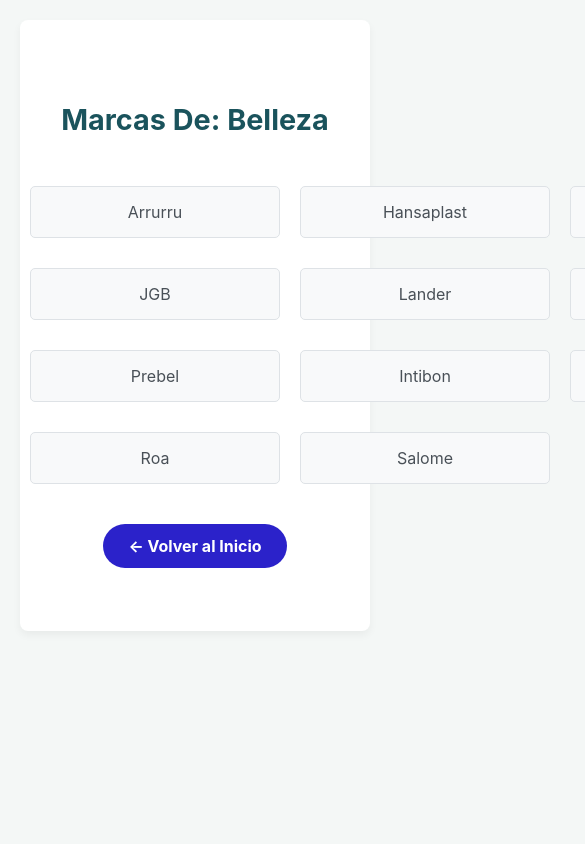
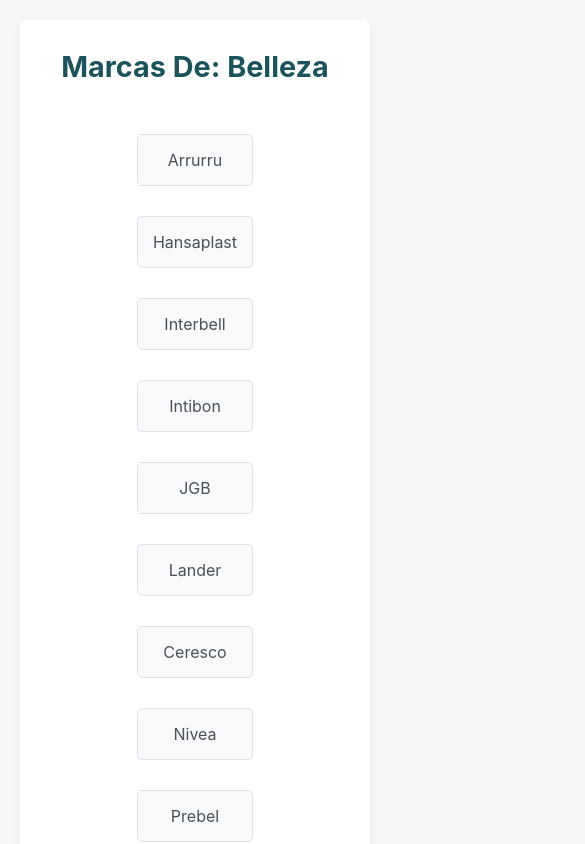
Before and after one commit to JoseMontenegro2005/Catalogo-Digital, a React (Create React App) app: page /categoria/belleza in a window 390 px wide. Shown: the top 844 px of the page, 585 px wide, since content can reach past the window. Built offline with nearby package versions, Linux system fonts and the light colour scheme.

Commit message:
Actualizacion version movil

```diff
--- a/src/App.css
+++ b/src/App.css
@@ -109,7 +109,9 @@
   height: 50%;
 }
 @media (max-width: 600px) {
-
+  .brand-list {
+    grid-template-columns: 1fr;
+  }
   .app-container {
     padding: 10px;
   }
@@ -126,22 +128,19 @@
     margin-bottom: 20px;
   }
 
-  /* Ajustamos el visor de PDF para que ocupe toda la pantalla */
   .pdf-document-container {
-    border: none; /* Quitamos el borde en móviles */
-    max-height: none; /* Permitimos que ocupe todo el alto necesario */
+    border: none;
+    max-height: none;
   }
 
   h1 {
     font-size: 1.8rem;
   }
 }
-/* Contenedor para cada PDF individual (título + documento) */
 .pdf-wrapper {
-  margin-bottom: 40px; /* Espacio generoso entre cada PDF */
+  margin-bottom: 40px;
 }
 
-/* Estilo para el título de cada catálogo */
 .pdf-title {
   color: #333;
   margin-bottom: 15px;
```
